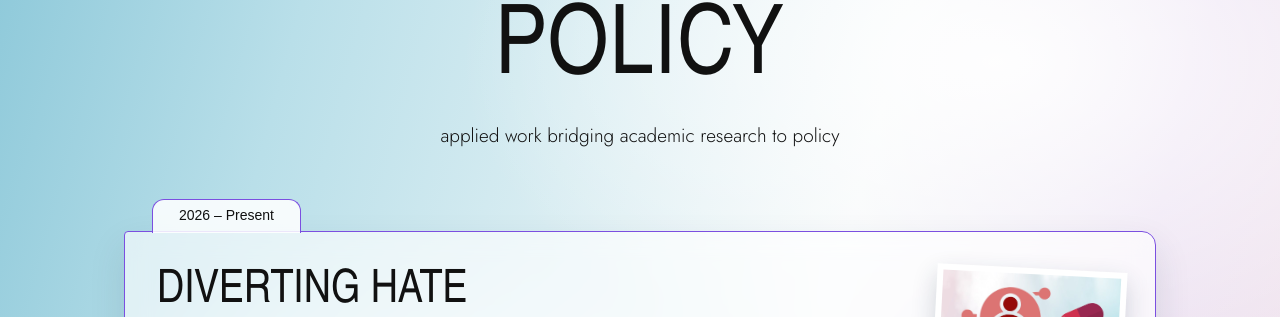
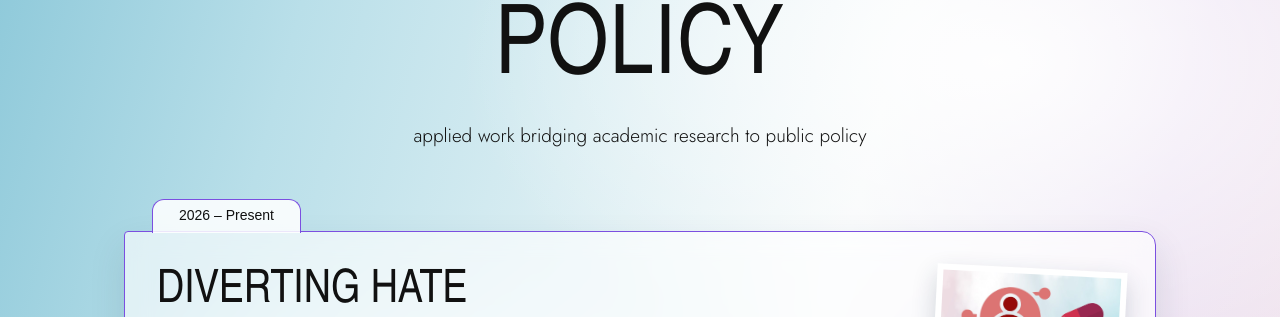
Before and after one commit to gracielleli/gracielleli.github.io, a Jekyll site: the page built from policy.html, in a window 1280 px wide. Shown: the part 118-435 px from the top of the page. Built offline with Jekyll 4.4.1, drawn with Linux system fonts in a browser that asks for light colours; some web fonts are replaced.

Commit message:
Update policy.html

```diff
--- a/policy.html
+++ b/policy.html
@@ -7,7 +7,7 @@ nav: policy
 <section class="page">
   <header class="page-head">
     <h1 class="display">policy</h1>
-    <p class="lede">applied work bridging academic research to policy</p>
+    <p class="lede">applied work bridging academic research to public policy</p>
   </header>
 
   <div class="policy-list">
```
